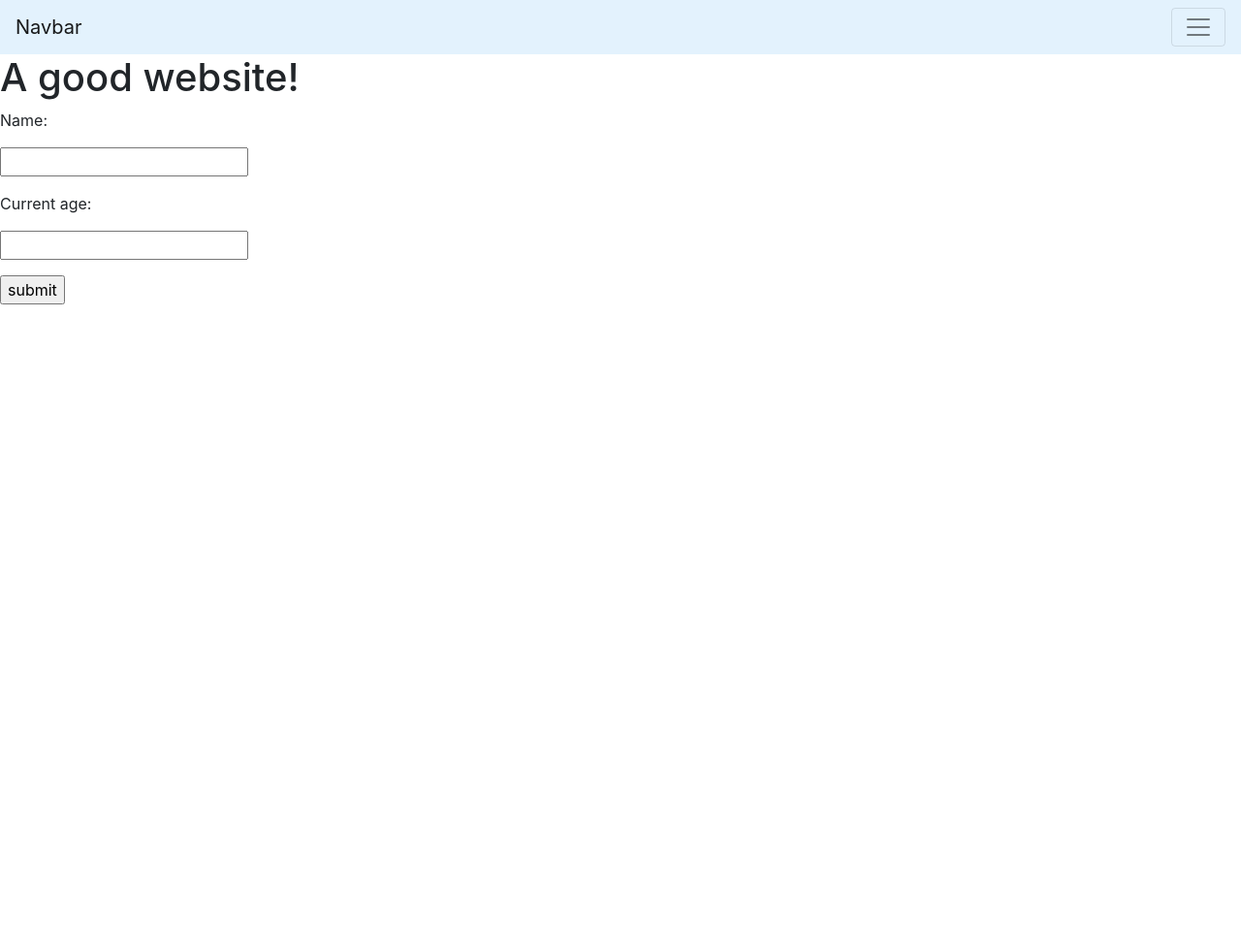
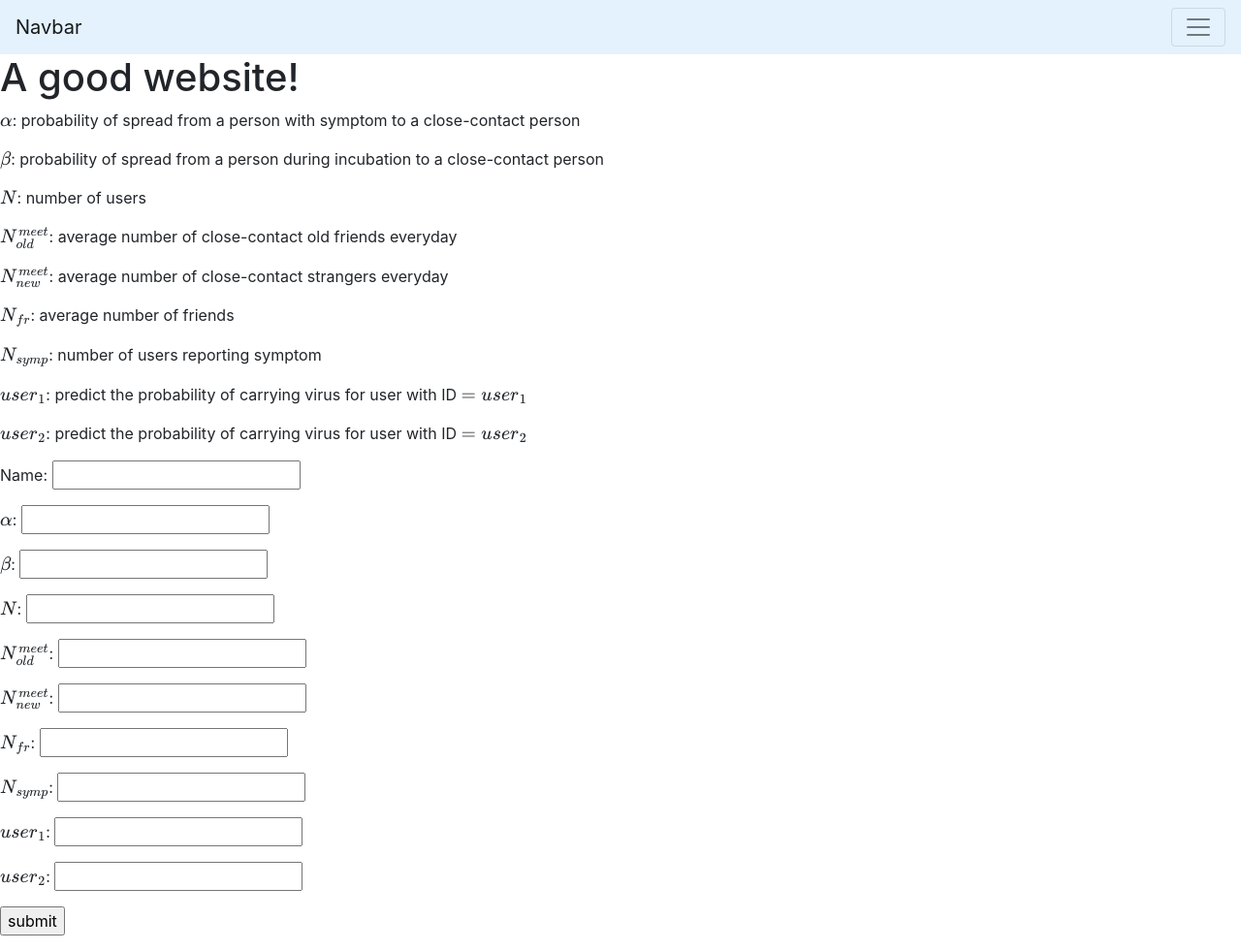
Before and after one commit to ZitongZhou/hackathon_proj, a Flask app: page /login in a window 1280 px wide. Shown: the whole page at 97% size. Before the commit the page ends 314 px from the top, so only its background shows below. Run offline with Flask 2, Linux system fonts and the light colour scheme; parts of the project's set-up code (start-up, migrations or seed data) failed here and were passed over; some libraries are stand-ins or nearby versions.

Commit message:
corporated predict function into the webpage

```diff
--- a/hello.py
+++ b/hello.py
@@ -8,8 +8,8 @@ Created on Fri Mar 27 15:26:14 2020
 
 from flask import Flask, redirect, url_for, render_template, request, session, flash
 from datetime import timedelta
+from main import predict
 from toy import toy
-
 app = Flask(__name__)
 app.secret_key = "hello"
 app.permanent_session_lifetime = timedelta(minutes = 5)
@@ -27,13 +27,21 @@ def test():
 def login():
     if request.method == 'POST':
         session.permanent = True
+        alpha = request.form["alpha"]
+        beta = request.form["beta"]
+        N = request.form["N"]
+        Noldmeet = request.form["Noldmeet"]
+        Nnewmeet = request.form["Nnewmeet"]
+        Nfriendpool = request.form["Nfriendpool"]
+        Nsym = request.form["Nsym"]
+        eg = request.form["eg"]
+        eg2 = request.form["eg2"]
+
         user = request.form["nm"]
-        age = request.form['age']
         session["user"] = user
-        session['age'] = age
-        next_age = toy(age)
+        predict(alpha,beta,N,Noldmeet,Nnewmeet,Nfriendpool,Nsym,eg,eg2)
         flash("Login successful!")
-        flash(f'next year, {user} will be {next_age} years old.')
+        flash(f'{user}, thank you for using our model.')
         return redirect(url_for("user"))
     else:
         if "user" in session:
--- a/main.py
+++ b/main.py
@@ -124,5 +124,5 @@ def predict(alpha,beta,N,Noldmeet,Nnewmeet,Nfriendpool,Nsym,eg,eg2):
     print('probability of carrying virus',prob[eg2])
     print('how to get the virus from people with symptom',cpath[eg2])        ######is eg safe or not   all the path from patient with symptom
     print('how to get the virus from people during incubation',cpathin[eg2])      ######is eg safe or not   all the path from patient during incubation
-    print('most dangerous users',[i for i in range(len(prob)) if prob(i)>0.1])
+    print('most dangerous users',[i for i in range(len(prob)) if prob[i]>0.1])
 predict(alpha,beta,N,Noldmeet,Nnewmeet,Nfriendpool,Nsym,eg,eg2)
--- a/templates/base.html
+++ b/templates/base.html
@@ -1,8 +1,14 @@
 <!doctype html>
 <head>
+    <meta charset="utf-8">
+    <meta name="viewport" content="width=device-width">
     <!-- Bootstrap CSS -->
     <link rel="stylesheet" href="https://stackpath.bootstrapcdn.com/bootstrap/4.3.1/css/bootstrap.min.css" integrity="sha384-ggOyR0iXCbMQv3Xipma34MD+dH/1fQ784/j6cY/iJTQUOhcWr7x9JvoRxT2MZw1T" crossorigin="anonymous">
     <title>{% block title %} {% endblock %}</title>
+    <script src="https://polyfill.io/v3/polyfill.min.js?features=es6"></script>
+    <script id="MathJax-script" async
+          src="https://cdn.jsdelivr.net/npm/mathjax@3/es5/tex-mml-chtml.js">
+    </script>
     </head>
     <body>
         <nav class="navbar navbar-light" style="background-color: #e3f2fd;">
@@ -28,6 +34,15 @@
           </div>
         </nav>
         <h1>A good website!</h1>
+        <p>  \(\alpha \): probability of spread from a person with symptom to a close-contact person</p>
+        <p>  \(\beta \): probability of spread from a person during incubation to a close-contact person</p>
+        <p>  \(N \): number of users</p>
+        <p>  \(N_{old}^{meet} \): average number of close-contact old friends everyday</p>
+        <p>  \(N_{new}^{meet} \): average number of close-contact strangers everyday</p>
+        <p>  \(N_{fr} \): average number of friends</p>
+        <p>  \(N_{symp} \): number of users reporting symptom</p>
+        <p>  \(user_1 \): predict the probability of carrying virus for user with ID \( = user_1 \)</p>
+        <p>  \(user_2 \): predict the probability of carrying virus for user with ID \( = user_2 \)</p>
         {% block content %}
         {% endblock %}
         <script src="https://code.jquery.com/jquery-3.3.1.slim.min.js" integrity="sha384-q8i/X+965DzO0rT7abK41JStQIAqVgRVzpbzo5smXKp4YfRvH+8abtTE1Pi6jizo" crossorigin="anonymous"></script>
--- a/templates/login.html
+++ b/templates/login.html
@@ -10,10 +10,16 @@
         {% endif %}
     {% endwith %}
 <form action = "#" method = "post">
-    <p>   Name:</p>
-    <p>   <input type = "text" name = "nm" /></p>
-    <p>   Current age:</p>
-    <p>   <input type = number" name = "age" /></p>
+    <p>   Name:  <input type = "text" name = "nm" /></p>
+    <p>   \(\alpha \):  <input type=  "number" step="0.01" name = "alpha" /></p>
+    <p>   \(\beta \):   <input type = "number" step="0.01" name = "beta" /></p>
+    <p>   \(N\):   <input type = "number" name = "N" /></p>
+    <p>   \(N_{old}^{meet} \):   <input type = "number" name = "Noldmeet" /></p>
+    <p>   \(N_{new}^{meet} \):   <input type = "number" name = "Nnewmeet" /></p>
+    <p>   \(N_{fr} \):   <input type = "number" name = "Nfriendpool" /></p>
+    <p>   \(N_{symp} \):   <input type = "number" name = "Nsym" /></p>
+    <p>   \(user_1 \):   <input type = "number" name = "eg" /></p>
+    <p>   \(user_2 \):   <input type = "number" name = "eg2" /></p>
     <p>   <input type = "submit" value = "submit"/></p>
 </form>
 {% endblock %}
```
